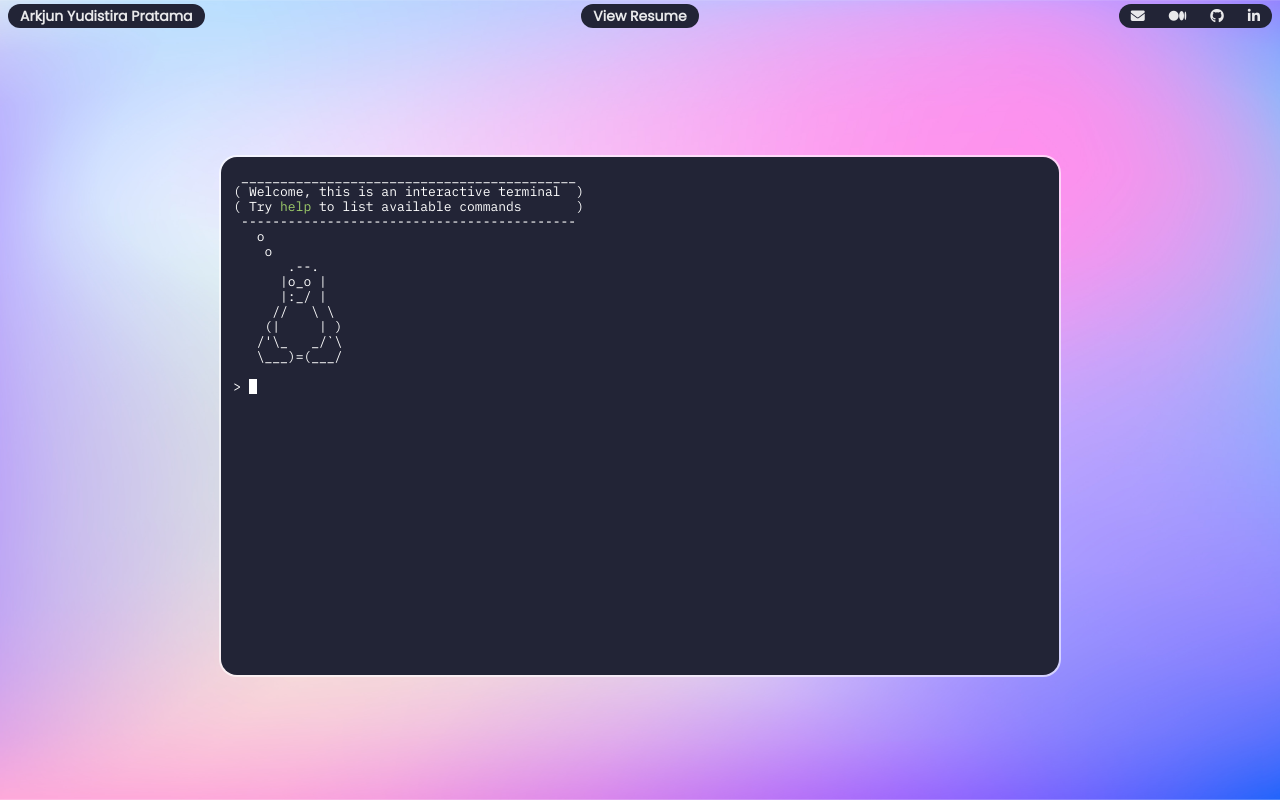
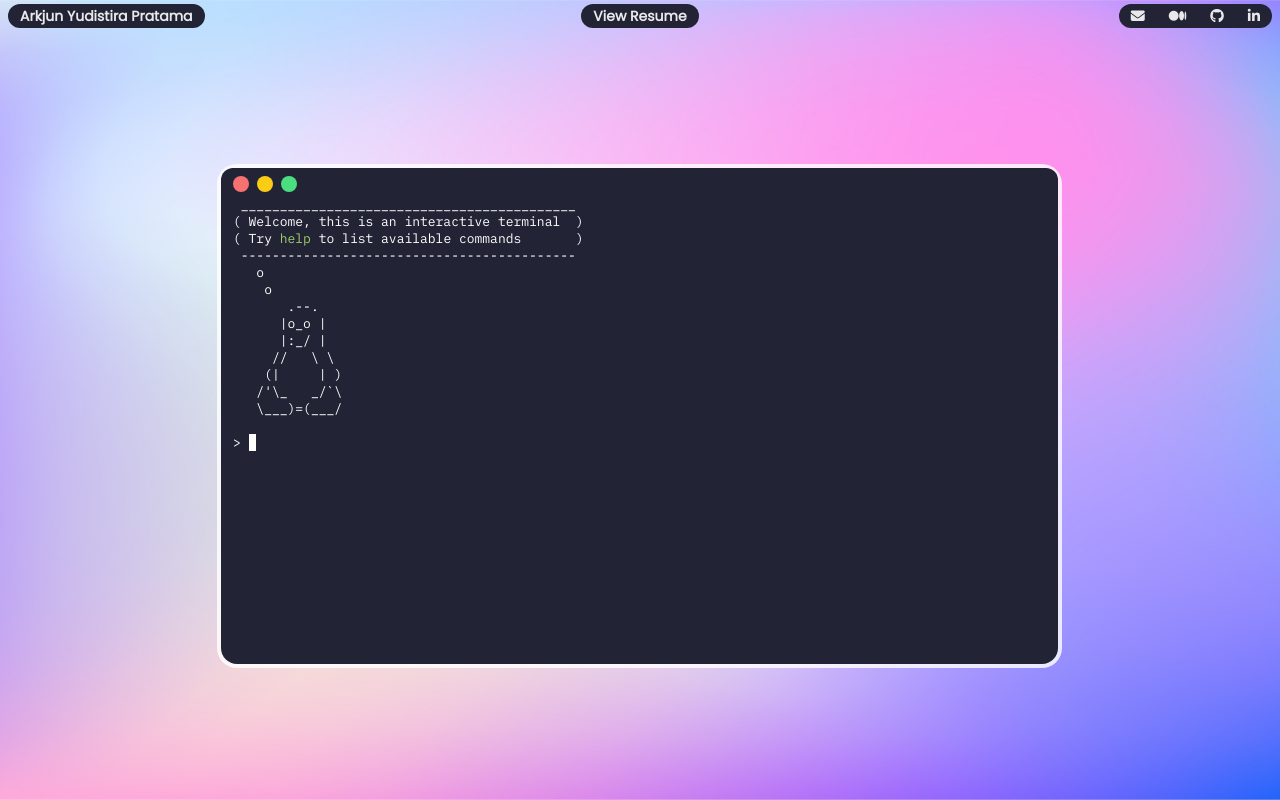
Before and after one commit to ArkjuniorK/personal-website, a React (Vite) app: page / in a window 1280 px wide. Built offline with nearby package versions, Linux system fonts and the light colour scheme; some icons are missing.

Commit message:
feat: use ResizeObserver to observe the change of terminal container's sizes

```diff
--- a/src/components/Terminal.tsx
+++ b/src/components/Terminal.tsx
@@ -1,5 +1,5 @@
 import { promptTerminal, runTerminalCommand } from "../util/terminal";
-import { useEffect, useRef } from "react";
+import { useEffect, useRef, useState } from "react";
 import { ITheme, Terminal } from "@xterm/xterm";
 import { FitAddon } from "@xterm/addon-fit";
 import commands from "../commands";
@@ -15,15 +15,30 @@ const theme: ITheme = {
   background: "rgb(0, 0, 0, 0)",
 };
 
-function TerminalWindow() {
+// These variables would be initialize when component
+// is mount and in order to make consistent we need
+// to place it outside of the component.
+// Otherwise everytime component
+// re-render the value would
+// be undefined
+let command: string = "";
+let terminal: Terminal;
+let fitAddon: FitAddon;
+
+// Whenever terminal container's size is changes, reload
+// the fitAddon to match the current size of container.
+// This way we doesn't need to use React useEffect
+const resizeObs = new ResizeObserver(function () {
+  fitAddon && fitAddon.fit();
+});
+
+function Term(props: any) {
   const termRef = useRef(null);
+  const [maximize, setMaximize] = useState(false);
 
-  let command = "";
-  let terminal: Terminal;
-  let fitAddon: FitAddon;
-
+  // Init the terminal, addon, and their
+  // event when component is mount.
   useEffect(() => {
-    fitAddon = new FitAddon();
     terminal = new Terminal({
       theme: theme,
       fontSize: 13,
@@ -34,9 +49,11 @@ function TerminalWindow() {
       scrollOnUserInput: true,
     });
 
+    fitAddon = new FitAddon();
+
     terminal.loadAddon(fitAddon);
     terminal.open(termRef.current as any);
-    fitAddon.fit();
+    resizeObs.observe(termRef.current as any);
 
     commands.greet.func(terminal);
 
@@ -81,17 +98,40 @@ function TerminalWindow() {
     });
 
     return () => {
+      terminal.dispose();
       fitAddon.dispose();
-      terminal.dispose();
     };
   }, []);
 
-  return (
-    <section className="relative w-full lg:w-2/3 xl:w-2/3 h-full lg:h-3/6 xl:h-2/3 p-2 z-20 lg:mx-auto lg:my-auto transition-all ease-in-out duration-500">
-      <div className="bg-dark relative h-full w-full rounded-2xl  ring-2 ring-white/60 text-black dark:text-white p-3 animate__animated animate__fadeInDown animate__delay-1s">
-        <div ref={termRef} className="w-full h-full text-black"></div>
+  return props.isOpen ? (
+    <section
+      className={`relative w-full h-full ${maximize ? "" : "lg:w-2/3 xl:w-2/3 lg:h-3/6 xl:h-2/3"} p-2 z-20 lg:mx-auto lg:my-auto transition-all ease-in-out duration-500`}
+    >
+      <div className="bg-dark relative h-full w-full rounded-2xl ring-4 ring-white/80 text-black dark:text-white animate__animated animate__zoomIn animate__delay-1s">
+        <div className="bg-dark absolute z-10 w-full rounded-t-xl lg:flex px-3 py-2 space-x-2 justify-start sm:hidden">
+          <button className="bg-red-400 p-2 rounded-full" disabled></button>
+          <button
+            className="bg-yellow-400 p-2 rounded-full"
+            disabled
+          ></button>
+          <button
+            onClick={() => setMaximize((v) => !v)}
+            className="bg-green-400 p-2 rounded-full"
+          ></button>
+        </div>
+        <div className="px-3 pb-3 py-7 w-full h-full relative">
+          <div id="terminal" ref={termRef} className="relative w-full h-full"></div>
+        </div>
       </div>
     </section>
+  ) : null;
+}
+
+function TerminalWindow() {
+  return (
+    <div className="h-full w-full relative flex">
+      <Term isOpen={true} />
+    </div>
   );
 }
 
```
